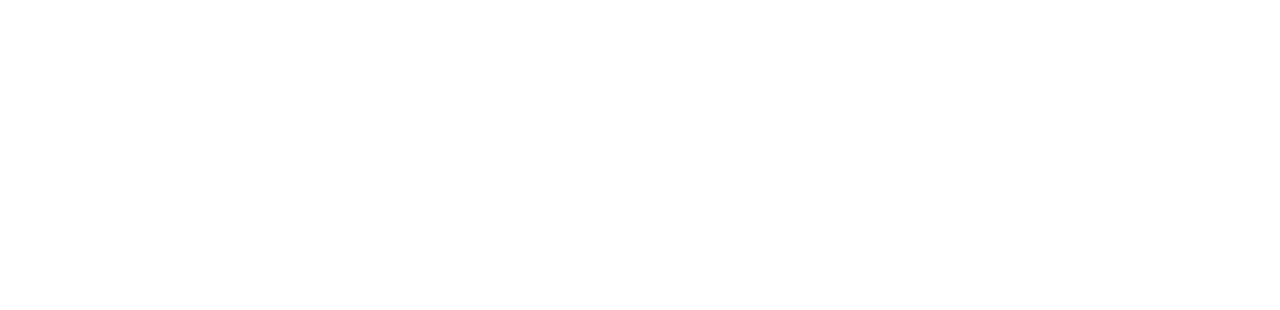
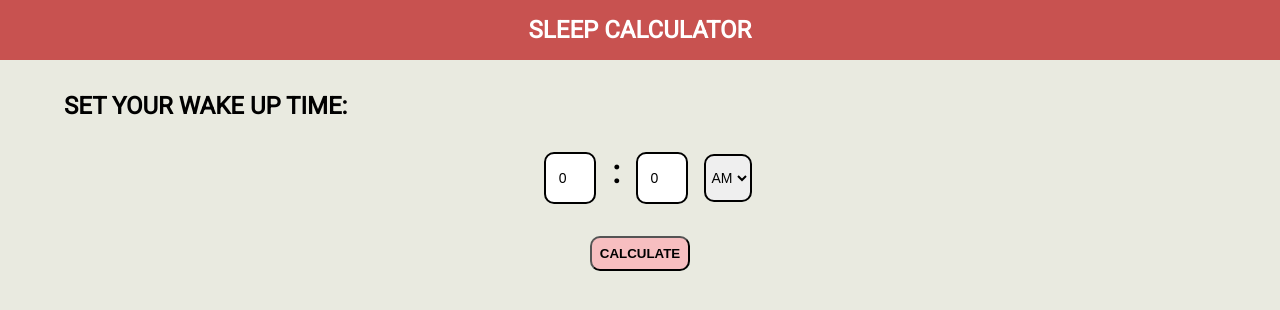
Before and after one commit to KhoiUna/sleep-calculator, a React (Create React App) app: page / in a window 1280 px wide. Shown: the top 310 px of the page. Built offline with nearby package versions, Linux system fonts and the light colour scheme.

Commit message:
update UI

```diff
--- a/public/index.html
+++ b/public/index.html
@@ -15,29 +15,11 @@
       user's mobile device or desktop. See https://developers.google.com/web/fundamentals/web-app-manifest/
     -->
     <link rel="manifest" href="%PUBLIC_URL%/manifest.json" />
-    <!--
-      Notice the use of %PUBLIC_URL% in the tags above.
-      It will be replaced with the URL of the `public` folder during the build.
-      Only files inside the `public` folder can be referenced from the HTML.
 
-      Unlike "/favicon.ico" or "favicon.ico", "%PUBLIC_URL%/favicon.ico" will
-      work correctly both with client-side routing and a non-root public URL.
-      Learn how to configure a non-root public URL by running `npm run build`.
-    -->
-    <title>React App</title>
+    <title>Sleep Calculator</title>
   </head>
   <body>
     <noscript>You need to enable JavaScript to run this app.</noscript>
     <div id="root"></div>
-    <!--
-      This HTML file is a template.
-      If you open it directly in the browser, you will see an empty page.
-
-      You can add webfonts, meta tags, or analytics to this file.
-      The build step will place the bundled scripts into the <body> tag.
-
-      To begin the development, run `npm start` or `yarn start`.
-      To create a production bundle, use `npm run build` or `yarn build`.
-    -->
   </body>
 </html>
--- a/src/App.css
+++ b/src/App.css
@@ -0,0 +1,60 @@
+header {
+  background-color: #c85250;
+  text-align: center;
+}
+
+header h2 {
+  padding: 1rem;
+  color: white;
+}
+
+main {
+  margin: 2rem 5% 0 5%;
+}
+
+#form-container {
+  text-align: center;
+}
+
+form {
+  margin: 1rem;
+}
+
+#inputs {
+  text-align: center;
+}
+
+#colon {
+  margin: auto 0;
+  font-weight: bold;
+  font-size: 2rem;
+}
+
+#hour,
+#minute,
+#time {
+  width: 3rem;
+  height: 3rem;
+  font-size: 14px;
+  text-align: center;
+  border-radius: 10px;
+  border: 2px solid #000;
+}
+#hour:focus,
+#minute:focus,
+#time:focus {
+  outline: none;
+}
+#hour,
+#minute {
+  margin: 1rem;
+}
+
+button {
+  margin: 1rem 0;
+  padding: 0.5rem;
+  border-radius: 10px;
+  font-weight: bold;
+  background-color: #f7bec0;
+  cursor: pointer;
+}
--- a/src/App.js
+++ b/src/App.js
@@ -1,7 +1,86 @@
 import "./App.css";
+import Results from "./components/Results";
+import { useState } from "react";
+import calcSleepTime from "./helpers/calcSleepTime";
 
 function App() {
-  return <div className="App"></div>;
+  const [results, setResults] = useState([]);
+
+  const [wakingTime, setWakingTime] = useState({
+    hour: 0,
+    minute: 0,
+    time: "AM",
+  });
+
+  const handleChange = ({ target }) => {
+    const { name, value } = target;
+
+    setWakingTime((prev) => ({
+      ...prev,
+      [name]: value,
+    }));
+  };
+
+  const handleSubmit = (e) => {
+    e.preventDefault();
+
+    const sleepingTimes = calcSleepTime(wakingTime);
+    setResults(sleepingTimes);
+  };
+
+  return (
+    <div className="App">
+      <header>
+        <h2>SLEEP CALCULATOR</h2>
+      </header>
+
+      <main>
+        <h2>SET YOUR WAKE UP TIME:</h2>
+
+        <div id="form-container">
+          <form onSubmit={handleSubmit} onChange={handleChange}>
+            <div id="inputs">
+              <label htmlFor="hour">
+                <input
+                  required
+                  type="number"
+                  id="hour"
+                  name="hour"
+                  value={wakingTime.hour}
+                  min={1}
+                  max={12}
+                />
+              </label>
+              <span id="colon">:</span>
+
+              <label htmlFor="minute">
+                <input
+                  required
+                  type="number"
+                  id="minute"
+                  name="minute"
+                  value={wakingTime.minute}
+                  min={0}
+                  max={59}
+                />
+              </label>
+
+              <label htmlFor="time">
+                <select id="time" name="time" required>
+                  <option>AM</option>
+                  <option>PM</option>
+                </select>
+              </label>
+            </div>
+
+            <button>CALCULATE</button>
+          </form>
+        </div>
+
+        {results.length > 0 && <Results results={results} />}
+      </main>
+    </div>
+  );
 }
 
 export default App;
--- /dev/null
+++ b/src/components/Results.css
@@ -0,0 +1,13 @@
+#sleep-times {
+  margin: 1.5rem 0 0 1.5rem;
+}
+
+#sleep-times p {
+  font-size: larger;
+  margin: 1rem;
+}
+
+#greet {
+  text-align: center;
+  margin: 4rem;
+}
--- /dev/null
+++ b/src/components/Results.js
@@ -0,0 +1,19 @@
+import "./Results.css";
+
+export default function Results({ results }) {
+  return (
+    <>
+      <h2>TRY TO SLEEP AT THESE TIMES:</h2>
+
+      <ul id="sleep-times">
+        {results.map((time, index) => (
+          <li key={index}>
+            <p>{time}</p>
+          </li>
+        ))}
+      </ul>
+
+      <h3 id="greet">~ Have a good night! ~</h3>
+    </>
+  );
+}
--- a/src/index.css
+++ b/src/index.css
@@ -7,4 +7,5 @@
 
 body {
   font-family: "Roboto", sans-serif;
+  background-color: #e9eae0;
 }
```
